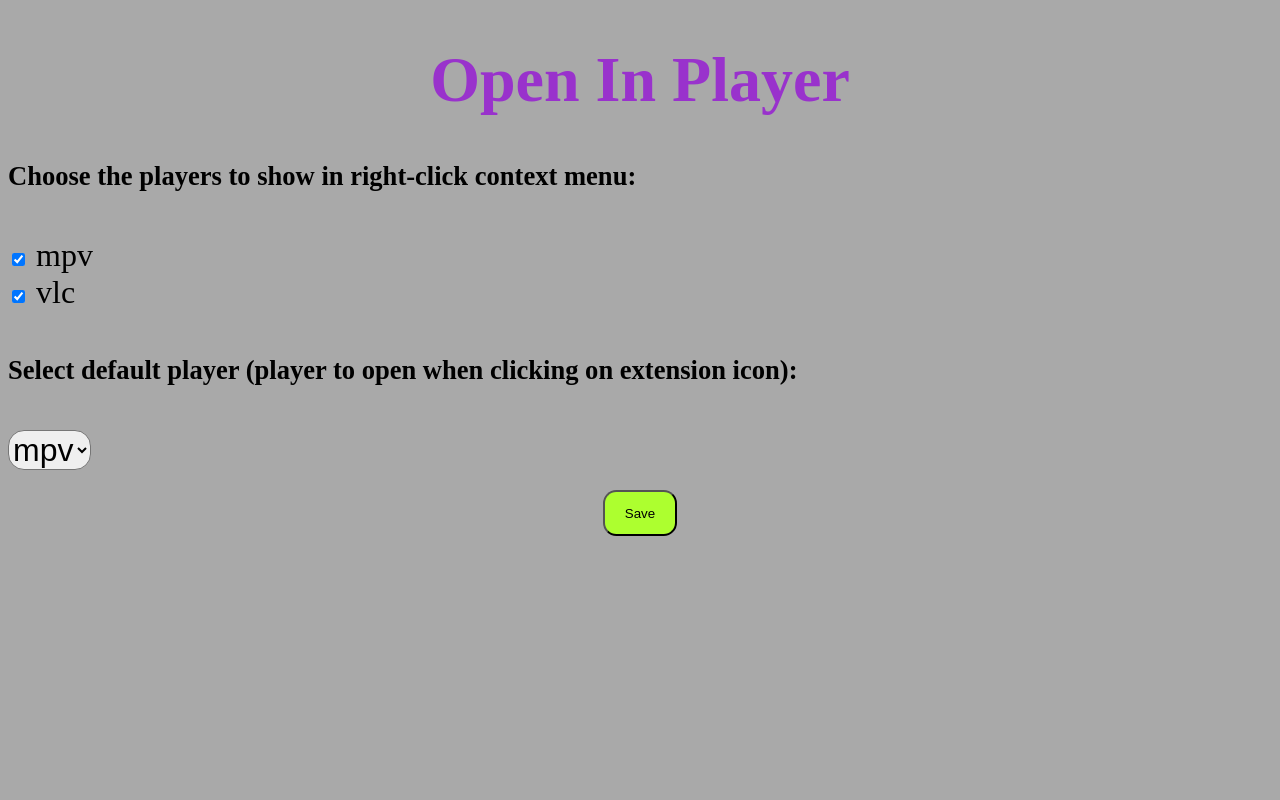
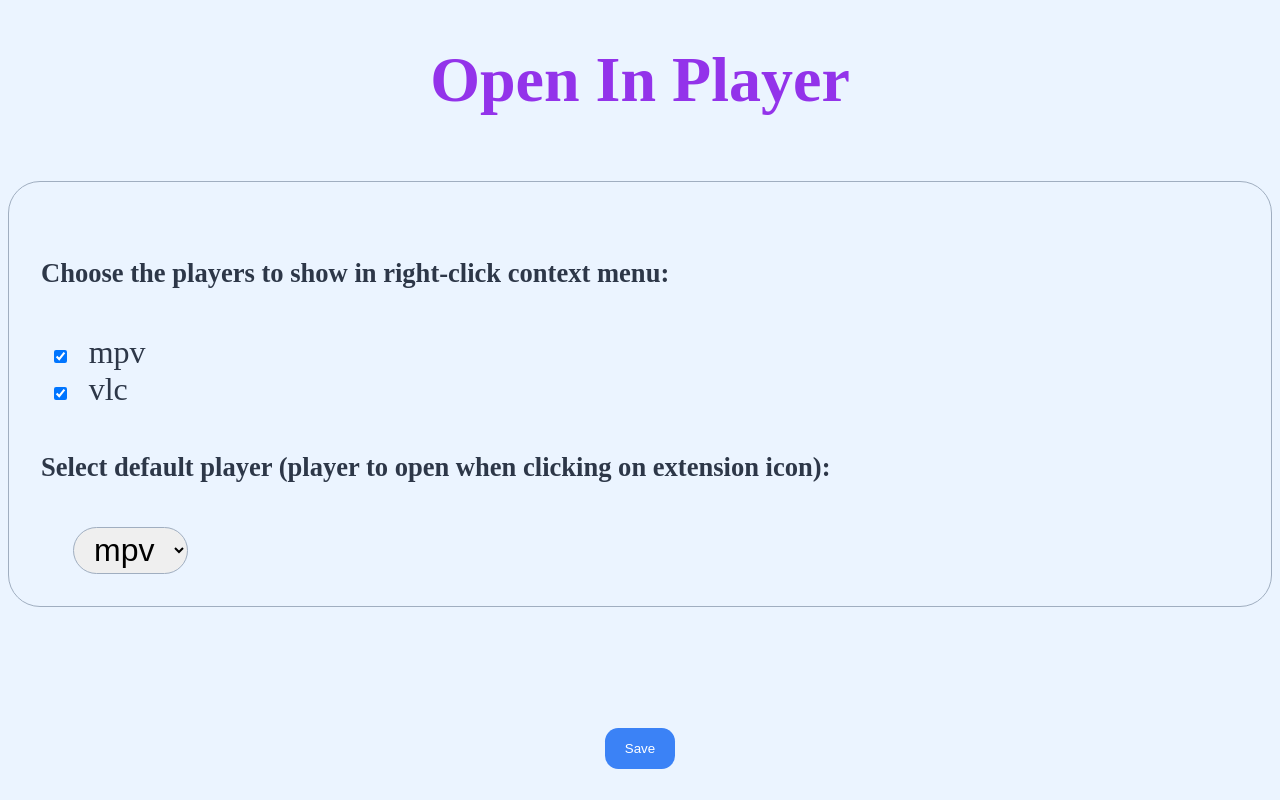
Before and after one commit to amithm7/webext-open-player, a browser extension: page src/options.html in a window 1280 px wide. Drawn offline with Linux system fonts and the light colour scheme.

Commit message:
feat: new color scheme, support prefer-dark

```diff
--- a/src/options.html
+++ b/src/options.html
@@ -1,35 +1,113 @@
 <!DOCTYPE html>
 <html lang="en">
+
 <head>
     <meta charset="UTF-8">
     <meta http-equiv="X-UA-Compatible" content="IE=edge">
     <meta name="viewport" content="width=device-width, initial-scale=1.0">
     <title>Document</title>
+    <style>
+        :root {
+            --background-color: #EBF4FF;
+            --text-color: #2D3748;
+            --heading-color: #9333ea;
+            --border-color: #A0AEC0;
+            --btn-color: #3b82f6;
+        }
+
+        @media (prefers-color-scheme: dark) {
+            :root {
+                --background-color: #0f172a;
+                --text-color: #fafaf9;
+                --border-color: #2d3748;
+                --btn-color: #b45309;
+            }
+        }
+
+        body {
+            background-color: var(--background-color);
+            color: var(--text-color);
+        }
+
+        h1,
+        h2,
+        h3 {
+            color: var(--heading-color);
+        }
+
+        main {
+            max-width: 80em;
+            font-size: 2em;
+        }
+
+        .btn {
+            display: block;
+            background-color: var(--btn-color);
+            color: white;
+            padding: 1em 1.5em;
+            margin: 1.5em auto;
+            border-radius: 1em;
+            border: none;
+        }
+
+        h1.title,
+        div.save {
+            text-align: center;
+        }
+
+        div.form {
+            margin: 2em auto;
+            max-width: 40em;
+            padding: 1em;
+            border: 1px solid var(--border-color);
+            border-radius: 1em;
+        }
+
+        div.form input,
+        div.form select {
+            margin: 0 1em;
+        }
+
+        div.form select {
+            font-size: 1em;
+            border: 1px solid var(--border-color);
+            border-radius: 1em;
+            padding: 0.1em 0.5em;
+        }
+
+        #status {
+            display: inline-block;
+            color: green;
+            font-size: 1em;
+        }
+
+    </style>
 </head>
-<body style="background-color: darkgrey;">
-    <main style="font-size: 2em; max-width: 80em;">
-        <h1 style="color: darkorchid; text-align: center;">Open In Player</h1>
-        <div>
+
+<body>
+    <main>
+        <h1 class="title">Open In Player</h1>
+        <div class="form">
             <h5>Choose the players to show in right-click context menu:</h5>
             <input type="checkbox" id="mpv"> mpv
             <br>
             <input type="checkbox" id="vlc"> vlc
             <h5>Select default player (player to open when clicking on extension icon):</h5>
-            <select id="default" style="font-size: 1em; border-radius: .5em;">
+            <select id="default">
                 <option value="mpv">mpv</option>
                 <option value="vlc">vlc</option>
             </select>
         </div>
 
-        <div style="text-align: center;">
-            <button id="save"
-                style="padding: 1em 1.5em; background-color: greenyellow; margin: 1.5em auto; display: block; border-radius: 1em;">
+        <div class="save">
+            <div id="status"></div>
+            <button id="save" class="btn">
                 Save
             </button>
-            <div id="status" style="display: inline-block; color: green; font-size: 1em;"></div>
         </div>
     </main>
 
     <script src="options.js"></script>
 </body>
+
 </html>
```
